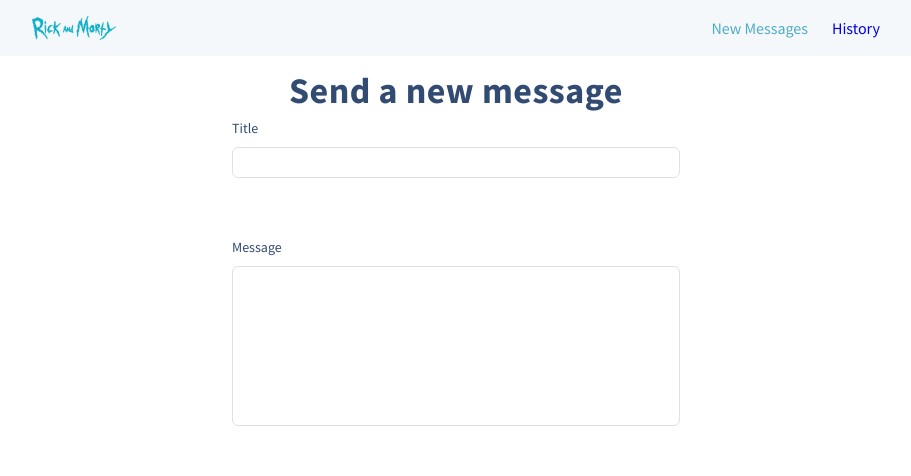
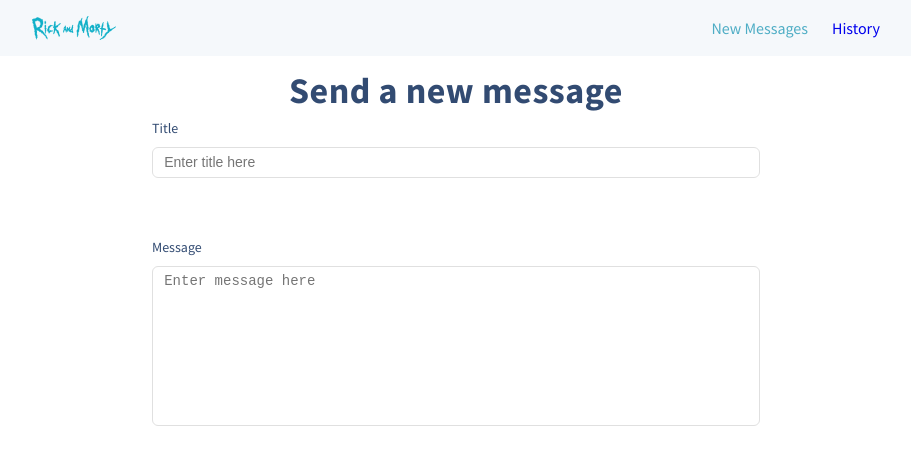
Before and after one commit to web-lizzard/rick_and_morty_app, a Vue app: page / in a window 1280 px wide. Shown: the top 476 px of the page, without its empty margins (184-1095 px from the left). Built offline with nearby package versions, Linux system fonts and the light colour scheme; no server answers.

Commit message:
change select behaviour

```diff
--- a/src/components/molecules/custom-select/custom-select.vue
+++ b/src/components/molecules/custom-select/custom-select.vue
@@ -28,11 +28,16 @@ const emit = defineEmits<{
 
 const { isOpen, openElement, closeElement } = useOpenElement()
 
-
 const selectedOption = computed(() => {
   const selectedOption = props.options.find(({ value }) => props.modelValue === value)
   return selectedOption?.name ?? props.defaultButtonLabel
 })
+
+
+const handleClickOnOption = (value: string) => {
+  emit('update:modelValue', value)
+  closeElement()
+}
 
 
 </script>
@@ -41,7 +46,7 @@ const selectedOption = computed(() => {
 <template>
   <custom-label :label="label"
                 :error-message="errorMessage"
-                @focus="openElement">
+                @click.prevent="openElement">
     <custom-dropdown class="custom-select"
                      :is-open="isOpen"
                      :button-label="selectedOption"
@@ -52,7 +57,7 @@ const selectedOption = computed(() => {
             :key="option.value"
             class="custom-select__list-item"
             :value="option.value"
-            @click="emit('update:modelValue', option.value)">
+            @click.prevent.stop="handleClickOnOption(option.value)">
           {{ option.name }}
         </li>
       </ul>
@@ -78,6 +83,7 @@ const selectedOption = computed(() => {
 
   &__list-item {
     padding: 0.875rem 0.625rem;
+    color: var(--dark-blue);
 
     &:hover {
       background: var(--light-grey);
--- a/src/components/organisms/message-form/message-form.vue
+++ b/src/components/organisms/message-form/message-form.vue
@@ -66,13 +66,15 @@ const handleSubmit = () => {
         @submit.prevent="handleSubmit">
     <custom-input v-model="formState.title"
                   label="Title"
-                  :error-message="rules.title" />
+                  :error-message="rules.title"
+                  placeholder="Enter title here" />
 
 
     <custom-input v-model="formState.content"
                   label="Message"
                   :error-message="rules.content"
-                  :element="InputType.TEXTAREA" />
+                  :element="InputType.TEXTAREA"
+                  placeholder="Enter message here" />
 
     <custom-select v-model="formState.characterId"
                    :error-message="rules.characterId"
--- a/src/components/templates/main-template/main-template.vue
+++ b/src/components/templates/main-template/main-template.vue
@@ -28,7 +28,7 @@ characterStore.getMessages()
 
 
       @media (min-width: 64rem) {
-                width: 30rem;
+                width: 40rem;
 
       }
     }
```
Also changed, not shown: src/views/home-page.vue (+0 -11 lines), src/components/molecules/message-card/1 1.png (deleted).
